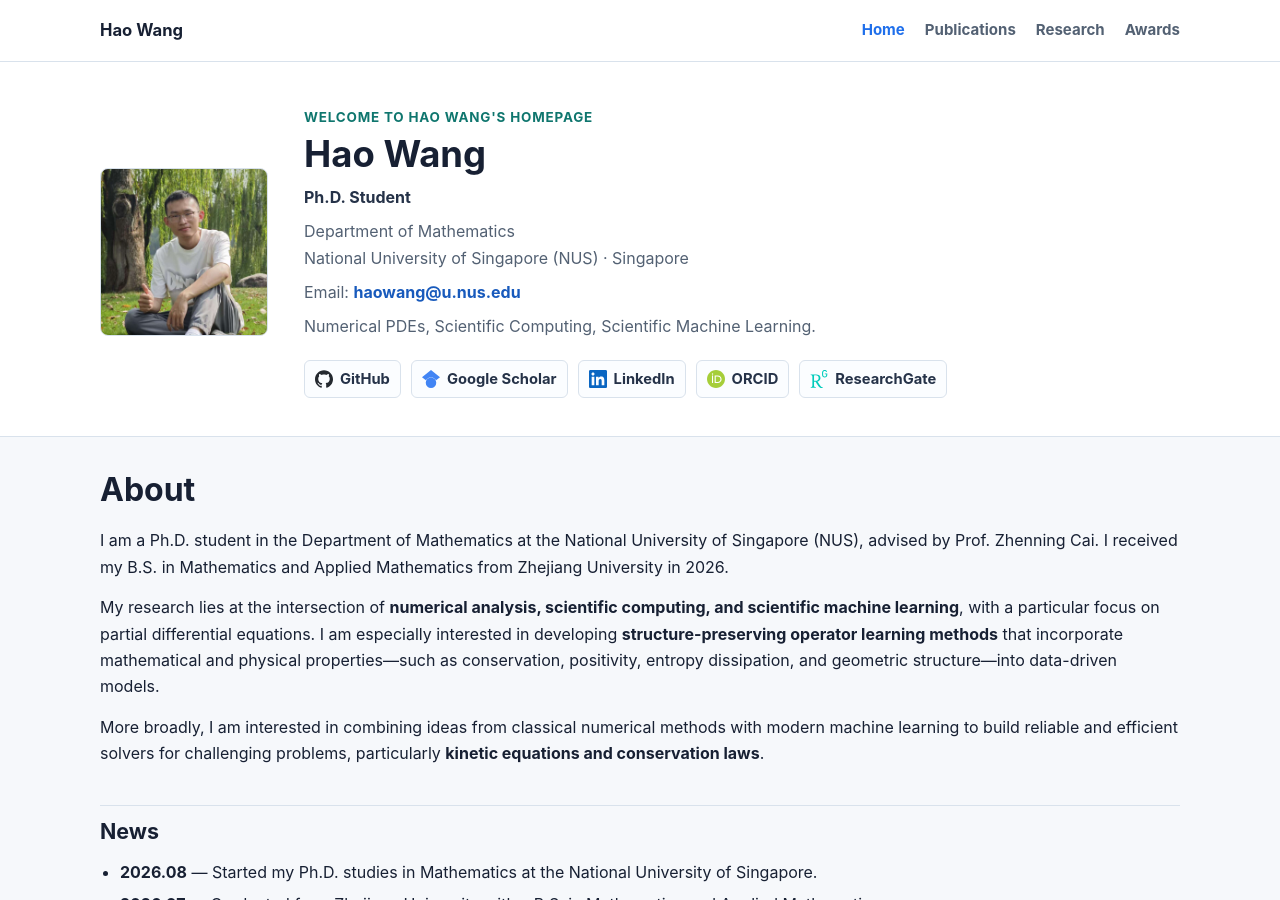
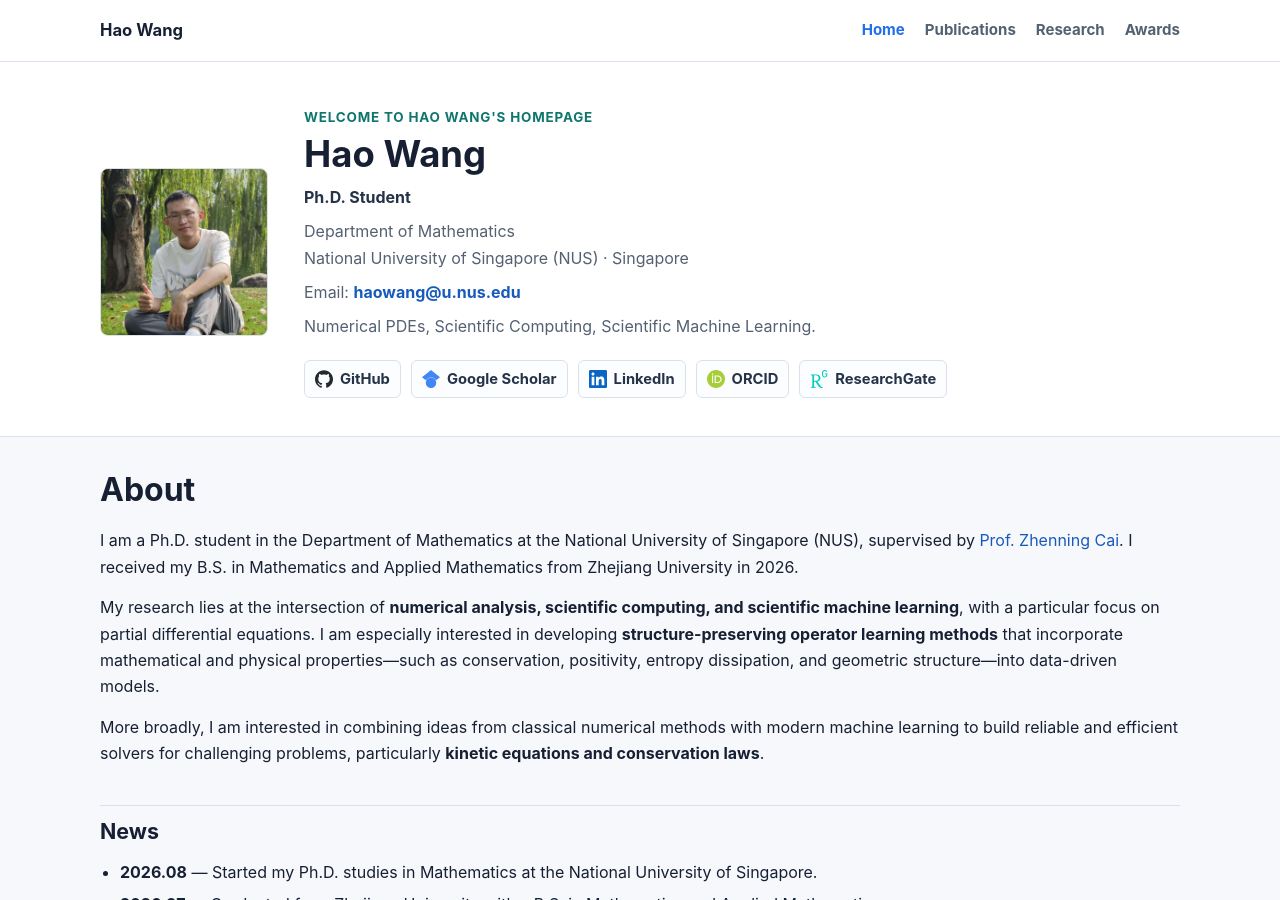
Before and after one commit to shanxue-w/shanxue-w.github.io, an MkDocs documentation site: the page built from docs/index.md, in a window 1280 px wide and 900 px high. Built offline with MkDocs 1.6.1, drawn with Linux system fonts in a browser that asks for light colours.

Commit message:
Link PhD supervisor on homepage

```diff
--- a/docs/index.md
+++ b/docs/index.md
@@ -1,6 +1,6 @@
 # About
 
-I am a Ph.D. student in the Department of Mathematics at the National University of Singapore (NUS), advised by Prof. Zhenning Cai. I received my B.S. in Mathematics and Applied Mathematics from Zhejiang University in 2026.
+I am a Ph.D. student in the Department of Mathematics at the National University of Singapore (NUS), supervised by [Prof. Zhenning Cai](https://blog.nus.edu.sg/matcz/). I received my B.S. in Mathematics and Applied Mathematics from Zhejiang University in 2026.
 
 My research lies at the intersection of **numerical analysis, scientific computing, and scientific machine learning**, with a particular focus on partial differential equations. I am especially interested in developing **structure-preserving operator learning methods** that incorporate mathematical and physical properties—such as conservation, positivity, entropy dissipation, and geometric structure—into data-driven models.
 
```
Also changed, not shown: 1 other file.
